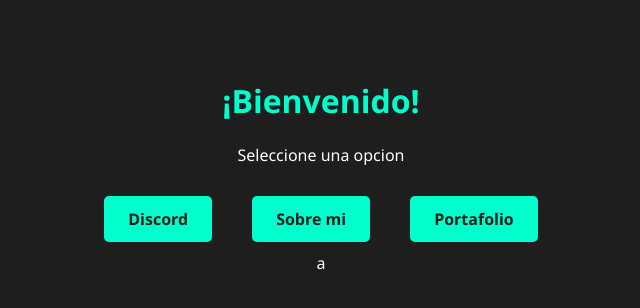
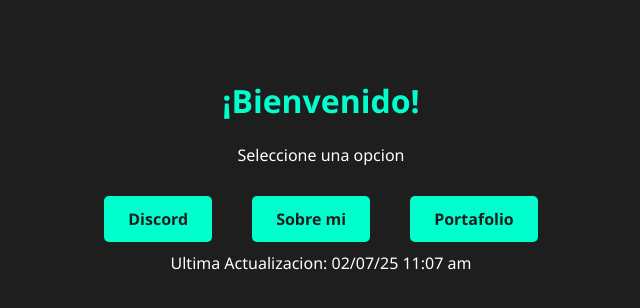
Before and after one commit to Dianelito/dianelito.github.io, a plain HTML site: page index.html in a window 1280 px wide. Shown: the whole page, without its empty margins (319-959 px from the left). Drawn offline with Linux system fonts and the light colour scheme.

Commit message:
Add Last Update footer

```diff
--- a/index.html
+++ b/index.html
@@ -49,5 +49,5 @@
     <a class="boton" href="portafolio.html">Portafolio</a>
   </div>
 </body>
-<footer> a
+<footer> Ultima Actualizacion: 02/07/25 11:07 am
 </html>
```
Also changed, not shown: aboutme.html (+1 -0 lines), portafolio.html (+1 -0 lines).
